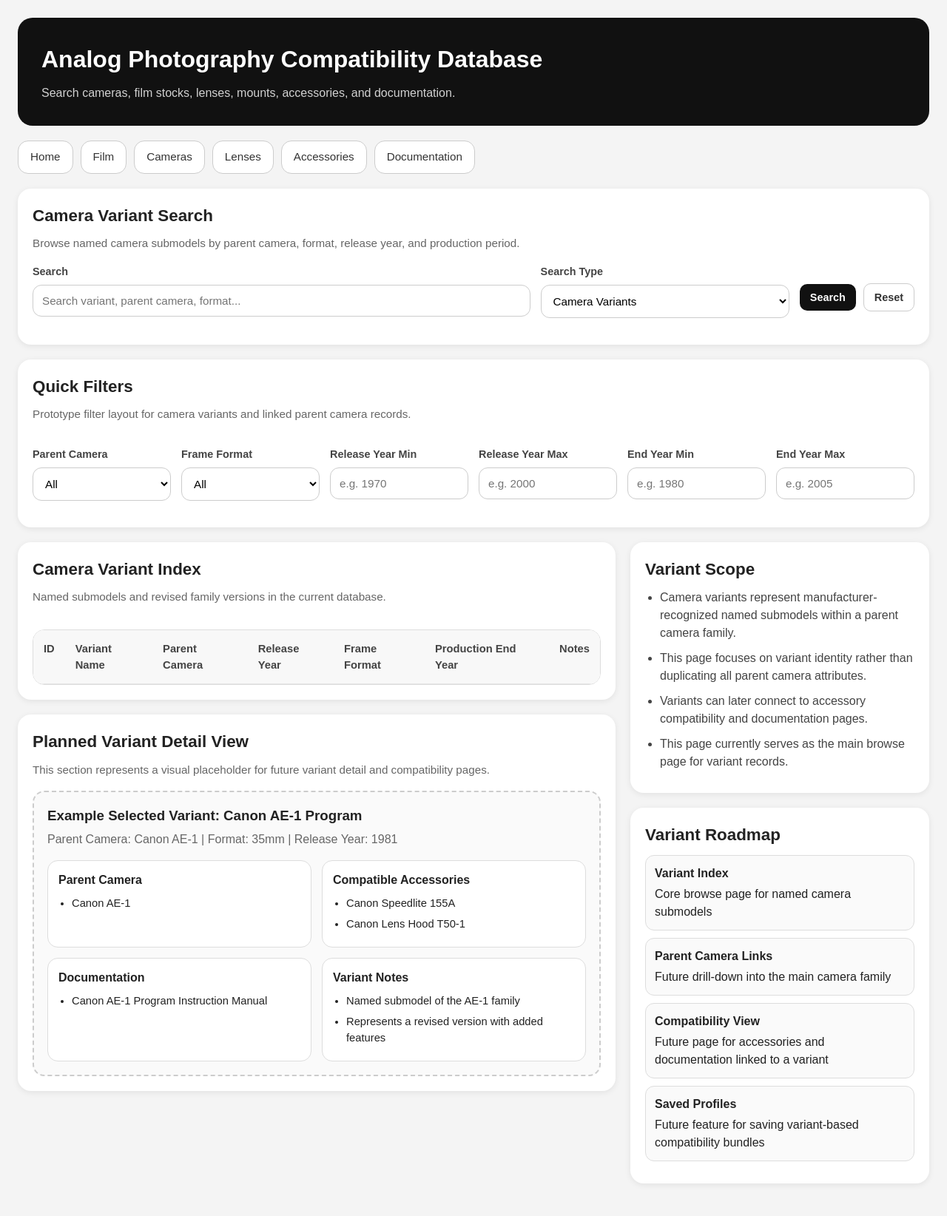
After one commit to agnyu/Analog-System-Compatibility-Database, a Flask app: page /camera-variants in a window 1280 px wide. The commit adds this page. Shown: the whole page at 74% size. Run offline with Flask 3, Linux system fonts and the light colour scheme; data that the repository does not hold is empty.

Commit message:
Added subcategory camera_variants

```diff
--- a/app.py
+++ b/app.py
@@ -17,6 +17,7 @@ def get_db_connection():
     )
     return connection
 
+#Top Level Categories Here
 
 @app.route("/")
 def index():
@@ -408,5 +409,53 @@ def documentation():
         variants=variants
     )
 
+#Top Level Categories Here
+
+
+#Sub Level Categories Here
+@app.route("/camera-variants")
+def camera_variants():
+    connection = get_db_connection()
+    cursor = connection.cursor(dictionary=True)
+
+    variants_query = """
+    SELECT
+        cv.variant_id,
+        cv.variant_name,
+        c.camera_name,
+        cv.release_year,
+        cv.frame_format,
+        cv.production_end_year,
+        cv.notes
+    FROM camera_variants cv
+    JOIN cameras c ON cv.camera_id = c.camera_id
+    ORDER BY cv.variant_name;
+    """
+
+    cameras_query = """
+    SELECT camera_id, camera_name
+    FROM cameras
+    ORDER BY camera_name;
+    """
+
+    cursor.execute(variants_query)
+    variants = cursor.fetchall()
+
+    cursor.execute(cameras_query)
+    cameras = cursor.fetchall()
+
+    cursor.close()
+    connection.close()
+
+    return render_template(
+        "camera_variants.html",
+        variants=variants,
+        cameras=cameras
+    )
+
+
+
+#Sub Level Categories Here
+
 if __name__ == "__main__":
     app.run(debug=True)
--- /dev/null
+++ b/templates/camera_variants.html
@@ -0,0 +1,206 @@
+{% extends "base.html" %}
+
+{% block title %}Camera Variants{% endblock %}
+
+{% block content %}
+<section class="card">
+    <h2>Camera Variant Search</h2>
+    <p class="subtext">Browse named camera submodels by parent camera, format, release year, and production period.</p>
+
+    <div class="search-grid">
+        <div class="form-control">
+            <label for="variant-search">Search</label>
+            <input type="text" id="variant-search" placeholder="Search variant, parent camera, format...">
+        </div>
+
+        <div class="form-control">
+            <label for="variant-search-type">Search Type</label>
+            <select id="variant-search-type">
+                <option>Camera Variants</option>
+                <option>Cameras</option>
+                <option>Documentation</option>
+                <option>Accessories</option>
+            </select>
+        </div>
+
+        <div class="button-row">
+            <button class="btn" type="button">Search</button>
+            <button class="btn-secondary" type="button">Reset</button>
+        </div>
+    </div>
+</section>
+
+<section class="card">
+    <div class="table-header">
+        <div>
+            <h2>Quick Filters</h2>
+            <p class="subtext">Prototype filter layout for camera variants and linked parent camera records.</p>
+        </div>
+    </div>
+
+    <div class="filter-grid">
+        <div class="form-control">
+            <label for="camera-filter">Parent Camera</label>
+            <select id="camera-filter">
+                <option>All</option>
+                {% for camera in cameras %}
+                <option>{{ camera.camera_name }}</option>
+                {% endfor %}
+            </select>
+        </div>
+
+        <div class="form-control">
+            <label for="format-filter">Frame Format</label>
+            <select id="format-filter">
+                <option>All</option>
+                <option>35mm</option>
+                <option>120</option>
+            </select>
+        </div>
+
+        <div class="form-control">
+            <label for="year-min">Release Year Min</label>
+            <input type="number" id="year-min" placeholder="e.g. 1970">
+        </div>
+
+        <div class="form-control">
+            <label for="year-max">Release Year Max</label>
+            <input type="number" id="year-max" placeholder="e.g. 2000">
+        </div>
+
+        <div class="form-control">
+            <label for="production-end-min">End Year Min</label>
+            <input type="number" id="production-end-min" placeholder="e.g. 1980">
+        </div>
+
+        <div class="form-control">
+            <label for="production-end-max">End Year Max</label>
+            <input type="number" id="production-end-max" placeholder="e.g. 2005">
+        </div>
+    </div>
+</section>
+
+<section class="layout-grid">
+    <div>
+        <section class="card">
+            <div class="table-header">
+                <div>
+                    <h2>Camera Variant Index</h2>
+                    <p class="subtext">Named submodels and revised family versions in the current database.</p>
+                </div>
+            </div>
+
+            <div class="table-wrapper">
+                <table>
+                    <thead>
+                        <tr>
+                            <th>ID</th>
+                            <th>Variant Name</th>
+                            <th>Parent Camera</th>
+                            <th>Release Year</th>
+                            <th>Frame Format</th>
+                            <th>Production End Year</th>
+                            <th>Notes</th>
+                        </tr>
+                    </thead>
+                    <tbody>
+                        {% for variant in variants %}
+                        <tr>
+                            <td>{{ variant.variant_id }}</td>
+                            <td>{{ variant.variant_name }}</td>
+                            <td>{{ variant.camera_name }}</td>
+                            <td>{{ variant.release_year }}</td>
+                            <td>{{ variant.frame_format }}</td>
+                            <td>{{ variant.production_end_year }}</td>
+                            <td>{{ variant.notes }}</td>
+                        </tr>
+                        {% endfor %}
+                    </tbody>
+                </table>
+            </div>
+        </section>
+
+        <section class="card">
+            <h2>Planned Variant Detail View</h2>
+            <p class="subtext">
+                This section represents a visual placeholder for future variant detail and compatibility pages.
+            </p>
+
+            <div class="placeholder-box">
+                <h3 style="margin-bottom: 6px;">Example Selected Variant: Canon AE-1 Program</h3>
+                <p style="color:#666; margin-bottom: 14px;">
+                    Parent Camera: Canon AE-1 | Format: 35mm | Release Year: 1981
+                </p>
+
+                <div class="placeholder-grid">
+                    <div class="mini-card">
+                        <h4>Parent Camera</h4>
+                        <ul>
+                            <li>Canon AE-1</li>
+                        </ul>
+                    </div>
+
+                    <div class="mini-card">
+                        <h4>Compatible Accessories</h4>
+                        <ul>
+                            <li>Canon Speedlite 155A</li>
+                            <li>Canon Lens Hood T50-1</li>
+                        </ul>
+                    </div>
+
+                    <div class="mini-card">
+                        <h4>Documentation</h4>
+                        <ul>
+                            <li>Canon AE-1 Program Instruction Manual</li>
+                        </ul>
+                    </div>
+
+                    <div class="mini-card">
+                        <h4>Variant Notes</h4>
+                        <ul>
+                            <li>Named submodel of the AE-1 family</li>
+                            <li>Represents a revised version with added features</li>
+                        </ul>
+                    </div>
+                </div>
+            </div>
+        </section>
+    </div>
+
+    <aside>
+        <section class="card">
+            <h2>Variant Scope</h2>
+            <ul class="sidebar-list">
+                <li>Camera variants represent manufacturer-recognized named submodels within a parent camera family.</li>
+                <li>This page focuses on variant identity rather than duplicating all parent camera attributes.</li>
+                <li>Variants can later connect to accessory compatibility and documentation pages.</li>
+                <li>This page currently serves as the main browse page for variant records.</li>
+            </ul>
+        </section>
+
+        <section class="card">
+            <h2>Variant Roadmap</h2>
+
+            <div class="roadmap-item">
+                <strong>Variant Index</strong>
+                Core browse page for named camera submodels
+            </div>
+
+            <div class="roadmap-item">
+                <strong>Parent Camera Links</strong>
+                Future drill-down into the main camera family
+            </div>
+
+            <div class="roadmap-item">
+                <strong>Compatibility View</strong>
+                Future page for accessories and documentation linked to a variant
+            </div>
+
+            <div class="roadmap-item">
+                <strong>Saved Profiles</strong>
+                Future feature for saving variant-based compatibility bundles
+            </div>
+        </section>
+    </aside>
+</section>
+{% endblock %}
--- a/templates/cameras.html
+++ b/templates/cameras.html
@@ -28,6 +28,10 @@
             <button class="btn-secondary" type="button">Reset</button>
         </div>
     </div>
+    <a class="mini-card homepage-link-card" href="{{ url_for('camera_variants') }}">
+    <h3>Camera Variants</h3>
+    <p>Browse named submodels and revised versions within camera families.</p>
+    </a>
 </section>
 
 <section class="card">
```
